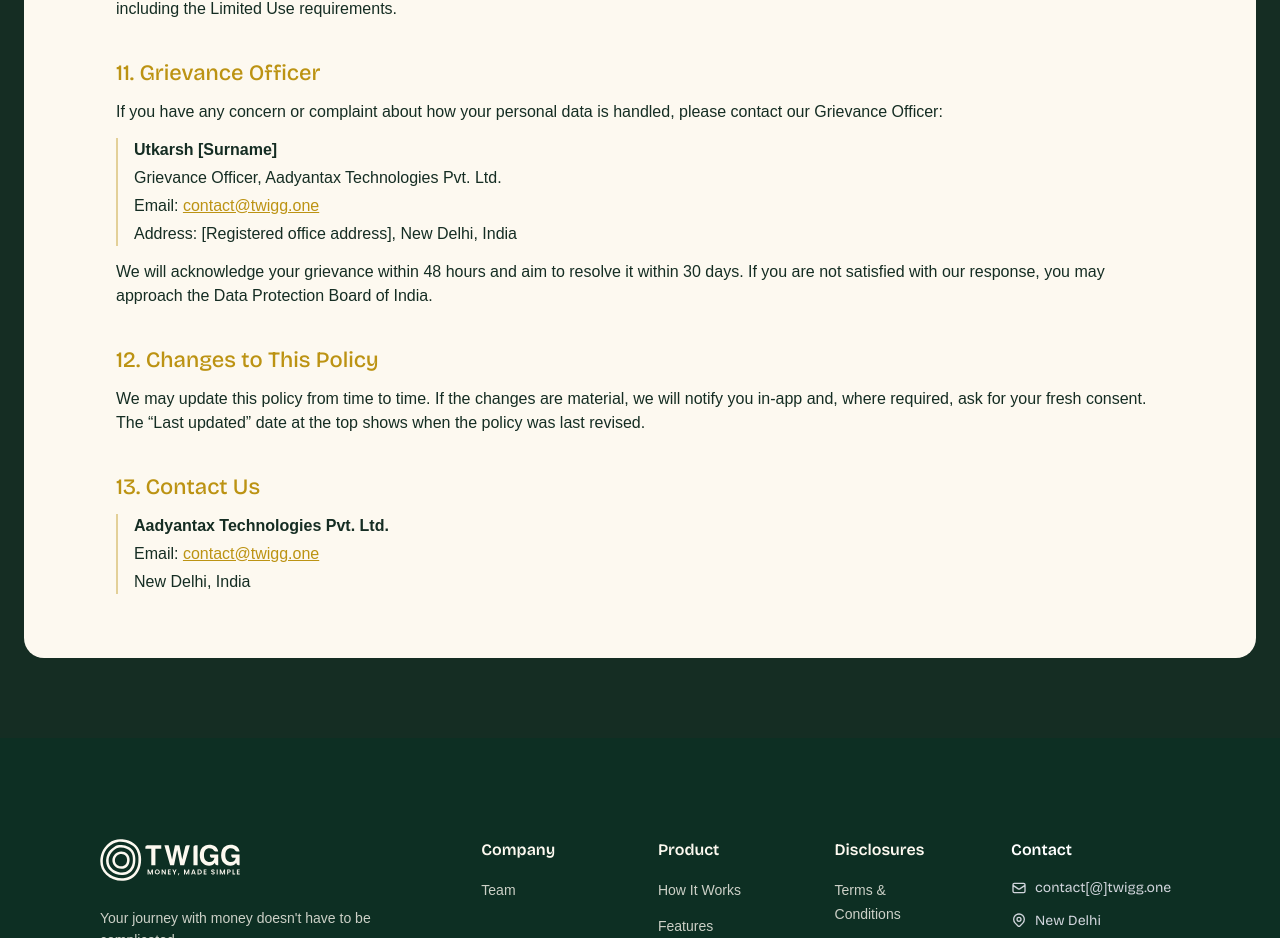
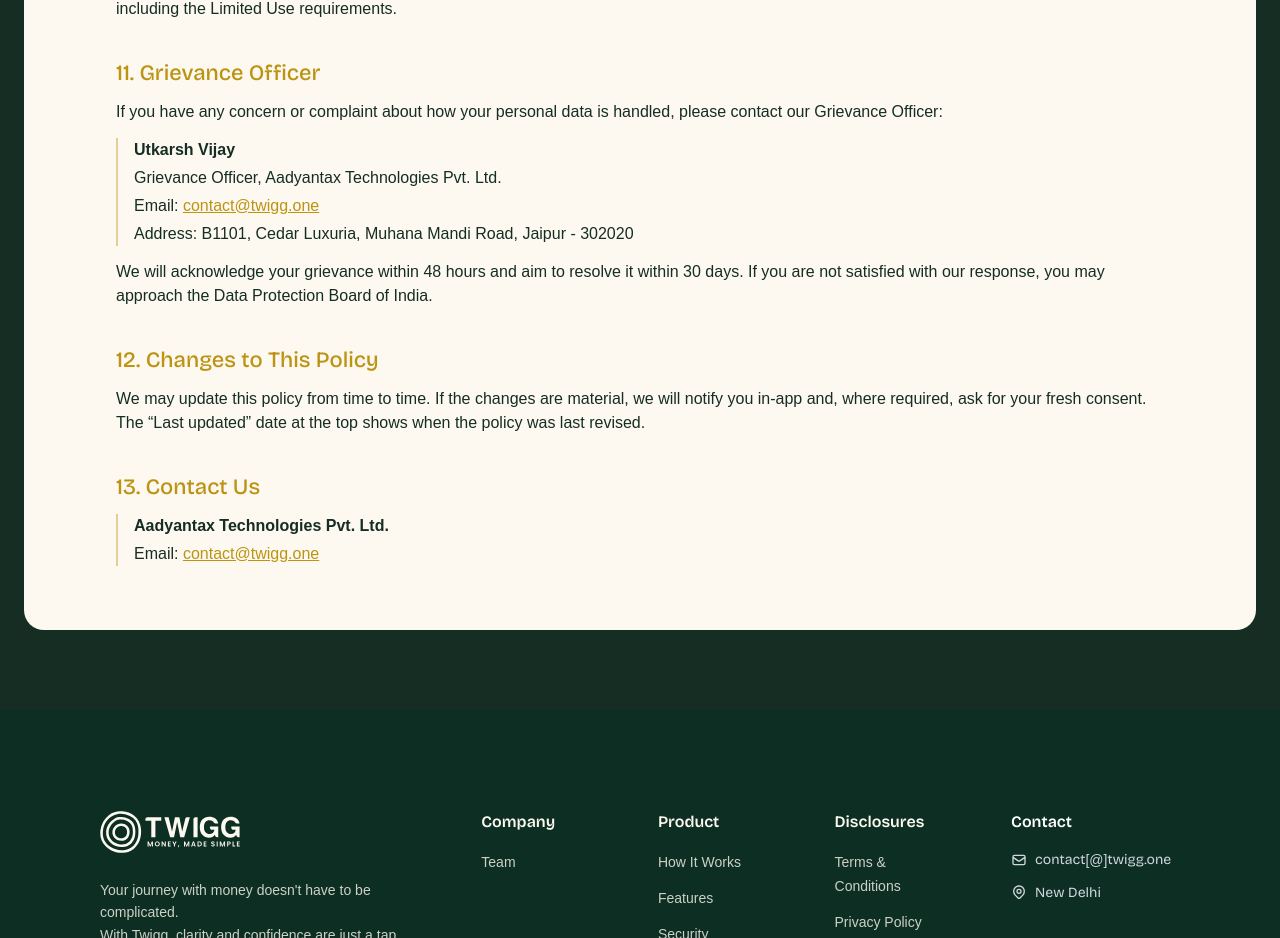
Before and after one commit to TwiggOne/twigg-website, a Next.js app: page /privacy-policy in a window 1280 px wide. Shown: the part 5754-6692 px from the top of the page. Built offline with nearby package versions, Linux system fonts and the light colour scheme; a web font is replaced by a local one.

Commit message:
fix:added the address

```diff
--- a/app/privacy-policy/page.tsx
+++ b/app/privacy-policy/page.tsx
@@ -723,7 +723,7 @@
               is handled, please contact our Grievance Officer:
             </p>
             <div className="flex flex-col gap-[4px] text-[14px] sm:text-[15px] lg:text-[16px] font-switzer text-[#152D23] leading-[150%] pl-4 border-l-2 border-[#BC9313]/40 my-1">
-              <p className="font-semibold text-[#152D23]">Utkarsh [Surname]</p>
+              <p className="font-semibold text-[#152D23]">Utkarsh Vijay</p>
               <p>Grievance Officer, Aadyantax Technologies Pvt. Ltd.</p>
               <p>
                 Email:{" "}
@@ -734,7 +734,10 @@
                   contact@twigg.one
                 </a>
               </p>
-              <p>Address: [Registered office address], New Delhi, India</p>
+              <p>
+                Address: B1101, Cedar Luxuria, Muhana Mandi Road, Jaipur -
+                302020
+              </p>
             </div>
             <p className="text-[14px] sm:text-[15px] lg:text-[16px] font-switzer text-[#152D23] leading-[150%]">
               We will acknowledge your grievance within 48 hours and aim to
@@ -774,7 +777,6 @@
                   contact@twigg.one
                 </a>
               </p>
-              <p>New Delhi, India</p>
             </div>
           </section>
         </div>
--- a/app/terms-condition/page.tsx
+++ b/app/terms-condition/page.tsx
@@ -419,7 +419,7 @@
               contact:
             </p>
             <div className="flex flex-col gap-[4px] text-[14px] sm:text-[15px] lg:text-[16px] font-switzer text-[#152D23] leading-[150%] pl-4 border-l-2 border-[#BC9313]/40 my-1">
-              <p className="font-semibold text-[#152D23]">Utkarsh [Surname]</p>
+              <p className="font-semibold text-[#152D23]">Utkarsh Vijay</p>
               <p>Grievance Officer, Aadyantax Technologies Pvt. Ltd.</p>
               <p>
                 Email:{" "}
@@ -430,7 +430,10 @@
                   contact@twigg.one
                 </a>
               </p>
-              <p>Address: [Registered office address], New Delhi, India</p>
+              <p>
+                Address: B1101, Cedar Luxuria, Muhana Mandi Road, Jaipur -
+                302020
+              </p>
             </div>
             <p className="text-[14px] sm:text-[15px] lg:text-[16px] font-switzer text-[#152D23] leading-[150%]">
               We will acknowledge your grievance within 48 hours and aim to
@@ -456,7 +459,6 @@
                   contact@twigg.one
                 </a>
               </p>
-              <p>New Delhi, India</p>
             </div>
           </section>
         </div>
```
